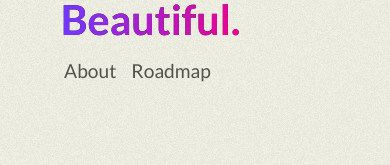
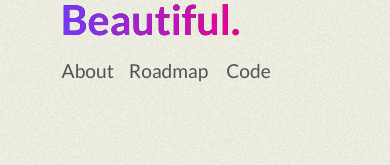
Before and after one commit to ruralad/dconvos-home, a React (Vite) app: page / in a window 390 px wide. Shown: the part 419-584 px from the top of the page. Built offline with nearby package versions, Linux system fonts and the light colour scheme.

Commit message:
Added 'Code' Button on homepage

```diff
--- a/src/App.jsx
+++ b/src/App.jsx
@@ -66,6 +66,9 @@ export default function App() {
         <a href="https://ruralad.notion.site/dConvos-discussions-50d70fd7fdc145cfa35a55b5bc3e61b0" target="_blank" rel="noreferrer" style={{ textDecoration: "none" }}>
           <div className={styles.button2}>Roadmap</div>
         </a>
+        <a href="https://github.com/someonetookit" target="_blank" rel="noreferrer" style={{ textDecoration: "none" }}>
+          <div className={styles.button2}>Code</div>
+        </a>
       </div>
 
       <div className={styles.snackbar}>
--- a/src/styles/App.module.css
+++ b/src/styles/App.module.css
@@ -11,7 +11,7 @@
 
 .buttons {
   margin-top: 30px;
-  margin-left: -100px;
+  margin-left: -50px;
   text-align: left;
   display: flex;
 }
@@ -116,7 +116,7 @@
   }
   .buttons {
     font-size: 1.05rem;
-    margin-left: -100px;
+    margin-left: -40px;
     margin-top: 10px;
   }
   .button{
```
